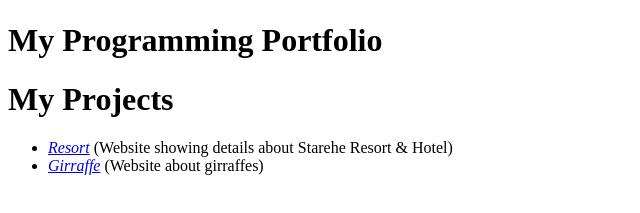
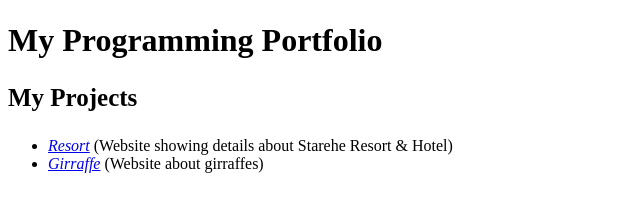
Before and after one commit to derrokip34/Portfolio, a plain HTML site: page portfolio.html in a window 1280 px wide. Shown: the part 99-312 px from the top of the page, without its empty margins (0-640 px from the left). Drawn offline with Linux system fonts and the light colour scheme.

Commit message:
Change font size and weight of head class>

```diff
--- a/css/styles.css
+++ b/css/styles.css
@@ -2,3 +2,7 @@ h1 {
   font-weight: bold;
   text-align: justified;
 }
+.head {
+  font-weight: bolder;
+  font-size: 25px;
+}
--- a/portfolio.html
+++ b/portfolio.html
@@ -8,7 +8,7 @@
     <h1>DERRICK KIPROP</h1>
     <img src="images/derrick.jpg">
     <h1>My Programming Portfolio</h1>
-    <h1>My Projects</h1>
+    <p class="head"><strong>My Projects</strong></p>
     <ul>
       <li><em><a href="https://github.com/derrokip34/Resort">Resort</a></em> (Website showing details about Starehe Resort & Hotel)</li>
       <li><em><a href="https://github.com/derrokip34/Girraffe.git">Girraffe</a></em> (Website about girraffes)</li>
```
